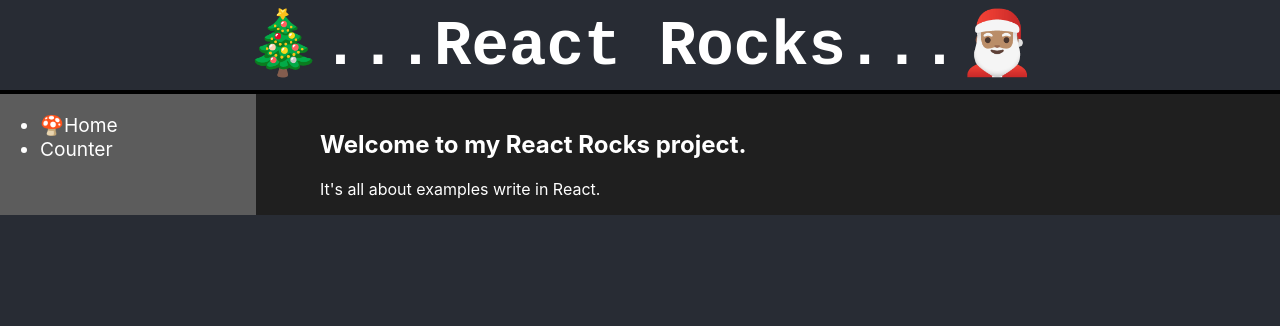
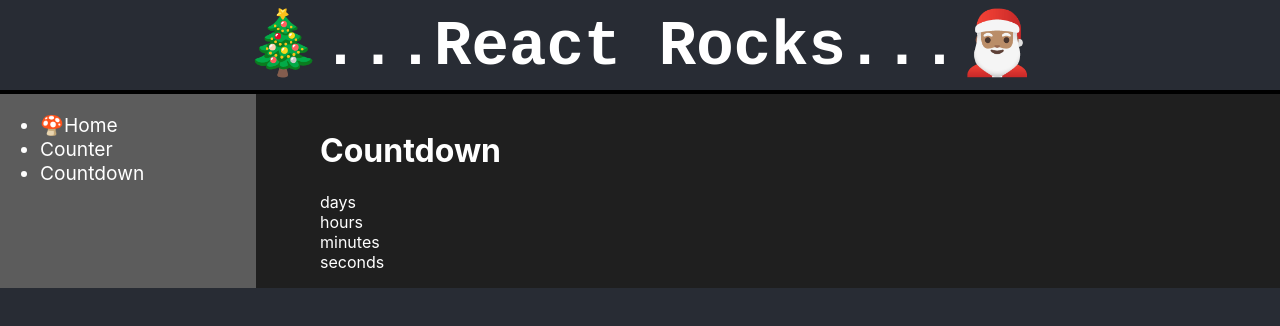
Before and after one commit to catsheue/reactmuffin, a React (Create React App) app: page /countdown in a window 1280 px wide. Shown: the top 326 px of the page. Built offline with nearby package versions, Linux system fonts and the light colour scheme.

Commit message:
add folder :building_construction:

```diff
--- a/src/App.js
+++ b/src/App.js
@@ -1,4 +1,4 @@
-import React, { Fragment, useState } from 'react';
+import React, { useState } from 'react';
 import './app.scss';
 import {
   BrowserRouter as Router,
@@ -6,6 +6,7 @@
   Route,
   Link,
 } from "react-router-dom";
+import Countdown from './components/Countdown.js';
 
 function App() {
   return (
@@ -30,11 +31,18 @@
                   Counter
                 </Link>
               </li>
+	            <li>
+		            <Link to="/countdown">
+			            Countdown
+		            </Link>
+	            </li>
             </ul>
           </div>
           <div className="app__content">
             <Switch>
-
+	            <Route path="/countdown">
+		            <Countdown />
+	            </Route>
               <Route path="/counter">
                 <Counter />
               </Route>
--- /dev/null
+++ b/src/components/Countdown.js
@@ -0,0 +1,41 @@
+import React from 'react';
+
+// https://www.florin-pop.com/blog/2019/05/countdown-built-with-react/
+class Countdown extends React.Component {
+	state = {
+		days: undefined,
+		hours: undefined,
+		minutes: undefined,
+		seconds: undefined
+	};
+
+	render() {
+		const { days, hours, minutes, seconds } = this.state;
+
+		return (
+			<div>
+				<h1>Countdown</h1>
+				<div className="countdown-wrapper">
+					<div className="countdown-item">
+						{days}
+						<span>days</span>
+					</div>
+					<div className="countdown-item">
+						{hours}
+						<span>hours</span>
+					</div>
+					<div className="countdown-item">
+						{minutes}
+						<span>minutes</span>
+					</div>
+					<div className="countdown-item">
+						{seconds}
+						<span>seconds</span>
+					</div>
+				</div>
+			</div>
+		);
+	}
+}
+
+export default Countdown;
```
